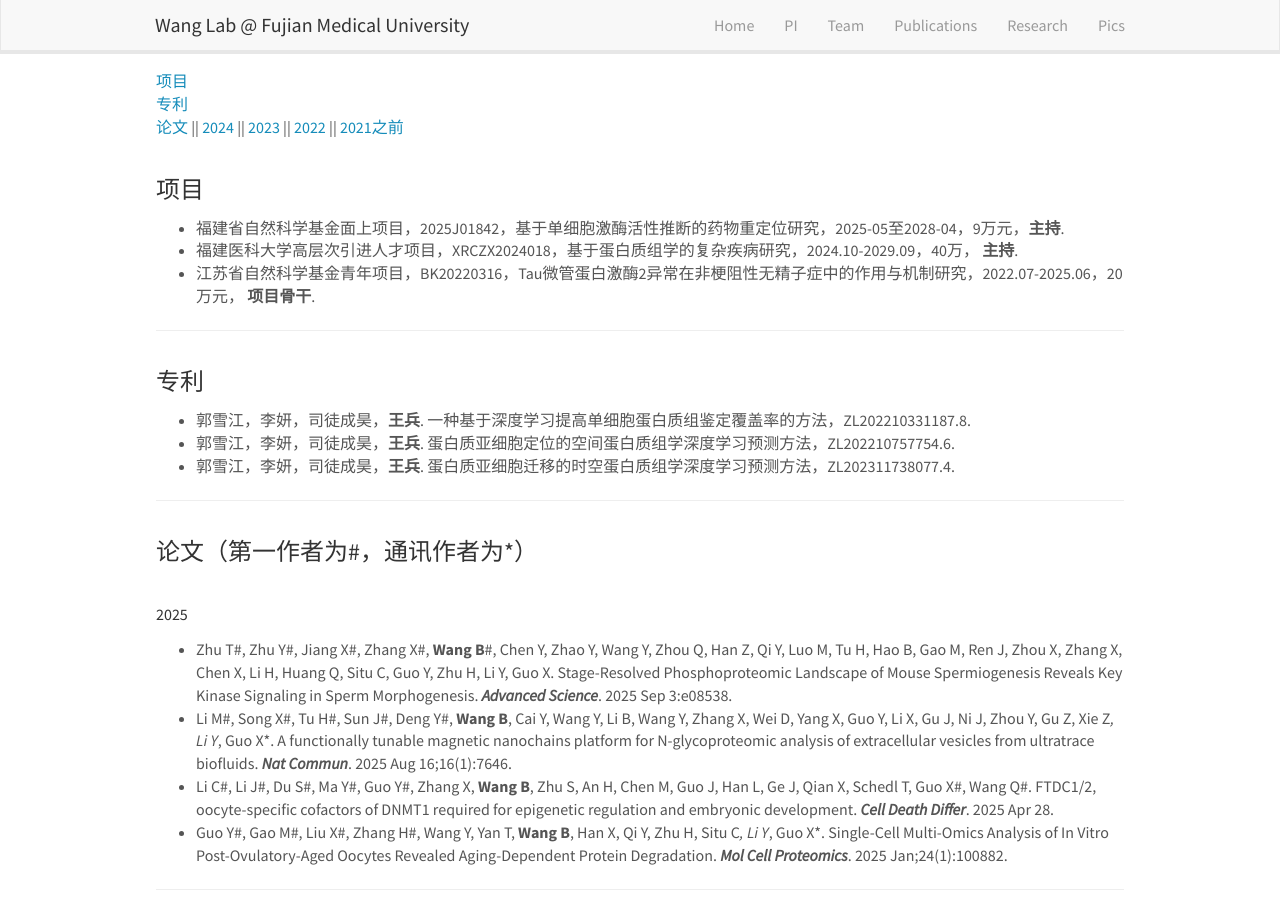
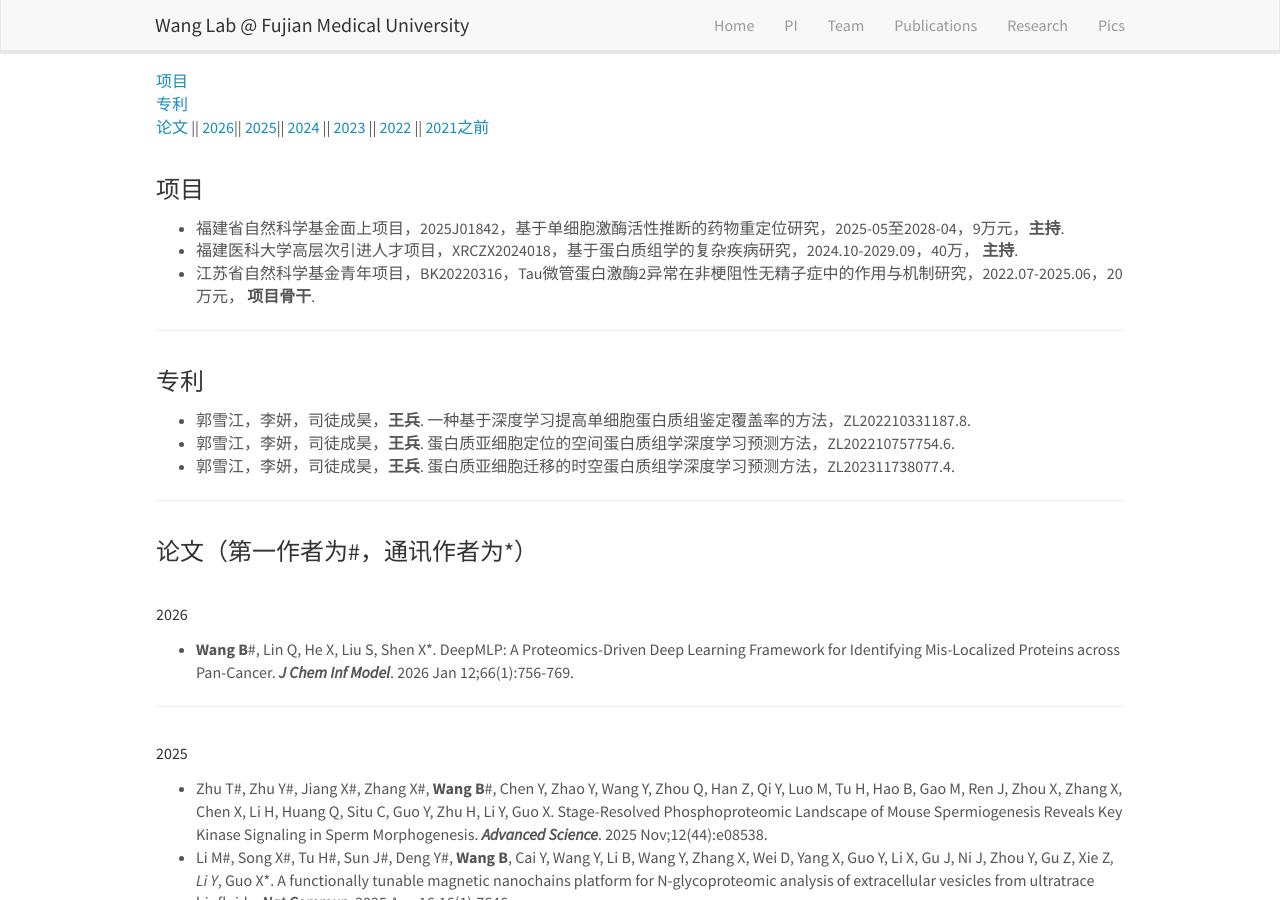
Before and after one commit to wangbing587/wangbing587.github.io, a Jekyll site: the page built from _pages/publications.md, in a window 1280 px wide and 900 px high. Built offline with Jekyll 4.4.1, drawn with Linux system fonts in a browser that asks for light colours.

Commit message:
Update publications.md

```diff
--- a/_pages/publications.md
+++ b/_pages/publications.md
@@ -7,7 +7,7 @@ permalink: /publications/
 ---
 [项目](#项目)
 [专利](#专利)
-[论文](#论文（第一作者为#，通讯作者为*）) || [2024](#2024)  || [2023](#2023)  ||  [2022](#2022)  ||  [2021之前](#2021之前)
+[论文](#论文（第一作者为#，通讯作者为*）) || [2026](#2026)|| [2025](#2025)|| [2024](#2024)  || [2023](#2023)  ||  [2022](#2022)  ||  [2021之前](#2021之前)
 
 # <font size="5">项目</font>
 - 福建省自然科学基金面上项目，2025J01842，基于单细胞激酶活性推断的药物重定位研究，2025-05至2028-04，9万元，**主持**.
@@ -22,13 +22,16 @@ permalink: /publications/
 <hr />
 
 # <font size="5">论文（第一作者为#，通讯作者为*）</font>
+## <font size="3">2026</font>
+- **Wang B**#, Lin Q, He X, Liu S, Shen X*. DeepMLP: A Proteomics-Driven Deep Learning Framework for Identifying Mis-Localized Proteins across Pan-Cancer. ___J Chem Inf Model___. 2026 Jan 12;66(1):756-769.
+<hr />
+
 ## <font size="3">2025</font>
-- Zhu T#, Zhu Y#, Jiang X#, Zhang X#, **Wang B**#, Chen Y, Zhao Y, Wang Y, Zhou Q, Han Z, Qi Y, Luo M, Tu H, Hao B, Gao M, Ren J, Zhou X, Zhang X, Chen X, Li H, Huang Q, Situ C, Guo Y, Zhu H, Li Y, Guo X. Stage-Resolved Phosphoproteomic Landscape of Mouse Spermiogenesis Reveals Key Kinase Signaling in Sperm Morphogenesis. ___Advanced Science___. 2025 Sep 3:e08538.
+- Zhu T#, Zhu Y#, Jiang X#, Zhang X#, **Wang B**#, Chen Y, Zhao Y, Wang Y, Zhou Q, Han Z, Qi Y, Luo M, Tu H, Hao B, Gao M, Ren J, Zhou X, Zhang X, Chen X, Li H, Huang Q, Situ C, Guo Y, Zhu H, Li Y, Guo X. Stage-Resolved Phosphoproteomic Landscape of Mouse Spermiogenesis Reveals Key Kinase Signaling in Sperm Morphogenesis. ___Advanced Science___. 2025 Nov;12(44):e08538.
 - Li M#, Song X#, Tu H#, Sun J#, Deng Y#, **Wang B**, Cai Y, Wang Y, Li B, Wang Y, Zhang X, Wei D, Yang X, Guo Y, Li X, Gu J, Ni J, Zhou Y, Gu Z, Xie Z*, Li Y*, Guo X*. A functionally tunable magnetic nanochains platform for N-glycoproteomic analysis of extracellular vesicles from ultratrace biofluids. ___Nat Commun___. 2025 Aug 16;16(1):7646.
 - Li C#, Li J#, Du S#, Ma Y#, Guo Y#, Zhang X, **Wang B**, Zhu S, An H, Chen M, Guo J, Han L, Ge J, Qian X, Schedl T, Guo X#, Wang Q#. FTDC1/2, oocyte-specific cofactors of DNMT1 required for epigenetic regulation and embryonic development. ___Cell Death Differ___. 2025 Apr 28.
 - Guo Y#, Gao M#, Liu X#, Zhang H#, Wang Y, Yan T, **Wang B**, Han X, Qi Y, Zhu H, Situ C*, Li Y*, Guo X*. Single-Cell Multi-Omics Analysis of In Vitro Post-Ovulatory-Aged Oocytes Revealed Aging-Dependent Protein Degradation. ___Mol Cell Proteomics___. 2025 Jan;24(1):100882.
 <hr />
-
 
 ## <font size="3">2024</font>
 - **Wang B**#, Zhang X, Han X, Hao B, Li Y*, Guo X*. TransGCN: a semi-supervised graph convolution network-based framework to infer protein translocations in spatio-temporal proteomics. ___Briefings in Bioinformatics___. 2024 Jan 22;25(2):bbae055. (SCI一区, JCR Q1, 2023IF=6.8, 排名第一)
```
